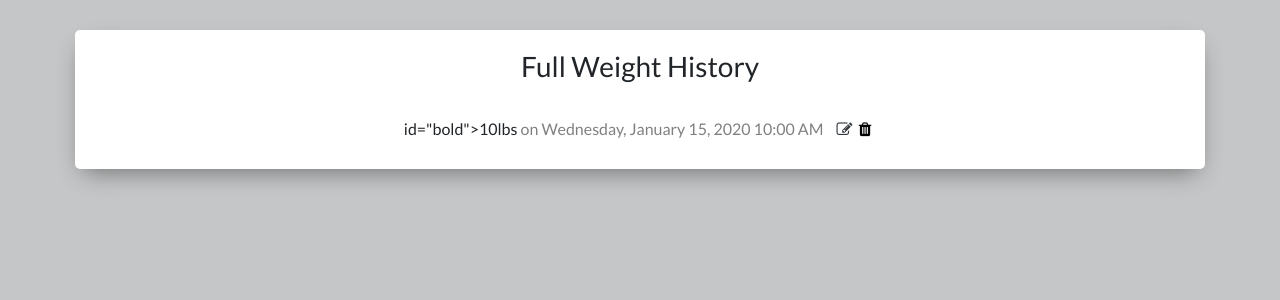
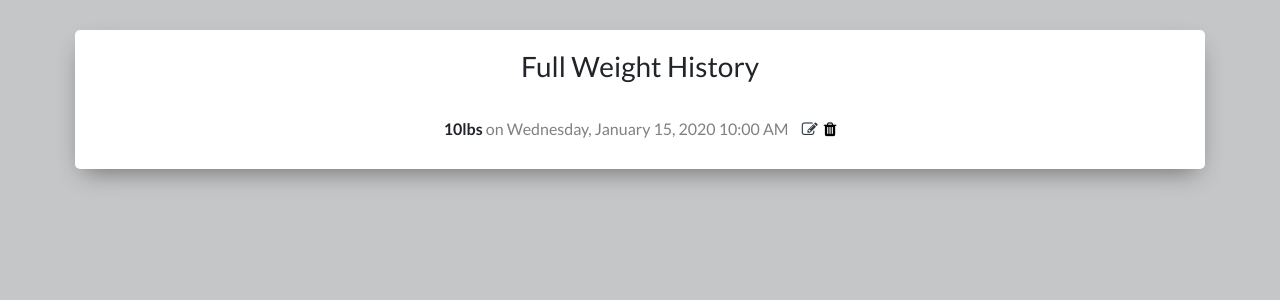
Before and after one commit to Craig-Codes/Weight_Tracker_App, a Node server app: page /profile/weights in a window 1280 px wide. Shown: the part 66-366 px from the top of the page. Run offline with Node 20, Linux system fonts and the light colour scheme; a user stored in the database is signed in; tables that the repository leaves empty hold one stand-in row (values such as "Sample post"); some libraries are stand-ins or nearby versions.

Commit message:
weights show bug fix

```diff
--- a/views/weights.ejs
+++ b/views/weights.ejs
@@ -13,8 +13,7 @@
                         <% if(typeof weights[i] == "undefined"){ %><p> Add more weights to populate the list</p>
                         <%break } else{%>
                         <li class="weights-list-item">
-                            <span>
-                                id="bold"><%= JSON.stringify(weights[i].weight) %>lbs
+                            <span id="bold"><%= JSON.stringify(weights[i].weight) %>lbs
                             </span>
                             <span id="muted"> on
                                 <%= JSON.parse(JSON.stringify(weights[i].date)) %>
```
